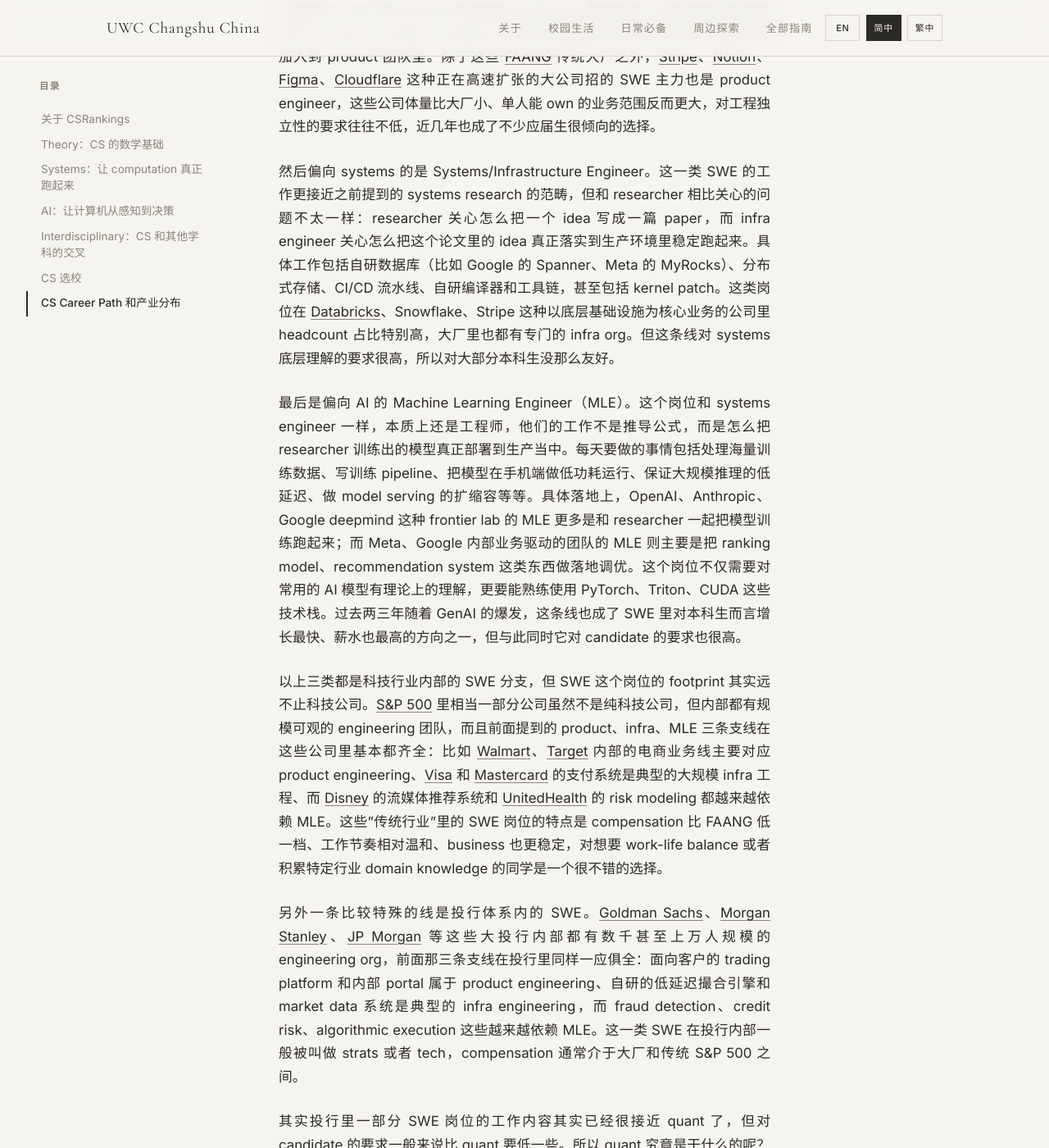
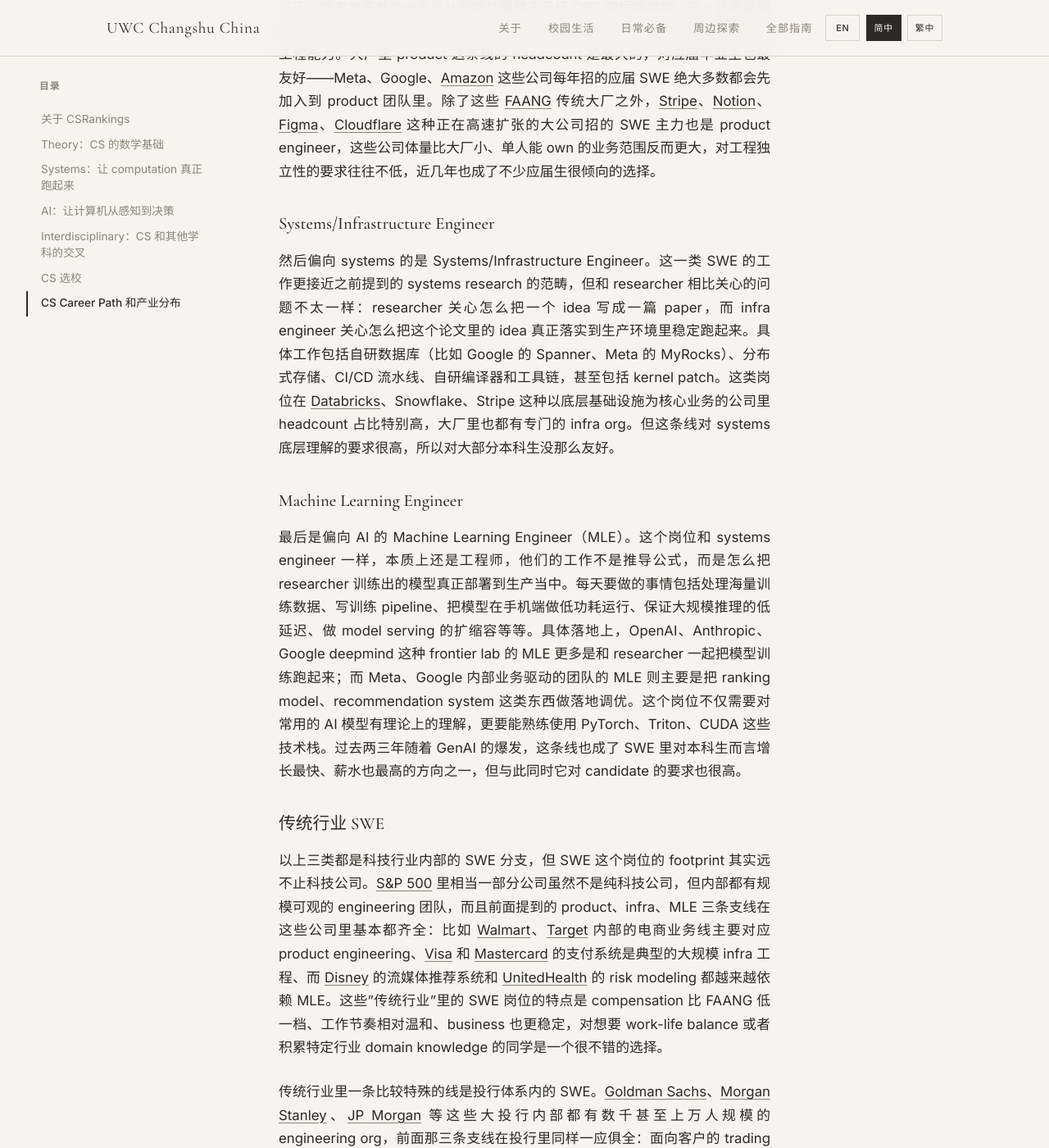
Before and after one commit to United-World-College/UWC-Survival-Guide, a Jekyll site: the page built from website/_guides/chinese/computer-science-CN.md, in a window 1280 px wide and 1400 px high, scrolled down 16339 px. Shown: the whole window at 82% size. Built offline with Jekyll 4.4.1, drawn with Linux system fonts in a browser that asks for light colours; some of the changed text lies outside the part shown.

Commit message:
docs: add subheadings to CS career-path section (CN/TW/EN)
Introduce ### subheadings for the SWE branches (Product Engineer,
Systems/Infrastructure Engineer, Machine Learning Engineer,
Traditional-Industry SWE) and a single Quant heading covering both
market makers and hedge funds. Reframe the investment-bank SWE
paragraph as a special case within traditional industry rather than
a standalone branch.

```diff
--- a/website/_guides/chinese/computer-science-CN.md
+++ b/website/_guides/chinese/computer-science-CN.md
@@ -201,15 +201,25 @@
 
 我一直觉得不少公司的 SWE 就是一个筐，什么都可以往里装。所以这个岗位实际上囊括的工作范围远比听上去要大。根据公司业务和技术栈的不同，SWE 内部的生态非常多元，下面挑几个比较有代表性的分支简单聊聊。
 
+### Product Engineer
+
 首先最常见的是 Product Engineer，根据具体业务还会进一步分成 App、Web 和 Backend 几类。他们工作的重心是实现 product manager 设计的业务逻辑，比如给某个 App 加一个新的 feature、把网页加载速度从 800ms 压到 400ms 以下，或者为高并发业务设计能撑住峰值千万级 QPS 的后端架构。这一线更强调对业务的理解、对分布式系统的熟练度，以及在大型 monorepo 里能高效迭代的工程能力。大厂里 product 这条线的 headcount 是最大的，对应届毕业生也最友好——Meta、Google、[Amazon](https://en.wikipedia.org/wiki/Amazon_(company)) 这些公司每年招的应届 SWE 绝大多数都会先加入到 product 团队里。除了这些 [FAANG](https://en.wikipedia.org/wiki/Big_Tech) 传统大厂之外，[Stripe](https://en.wikipedia.org/wiki/Stripe,_Inc.)、[Notion](https://en.wikipedia.org/wiki/Notion_(productivity_software))、[Figma](https://en.wikipedia.org/wiki/Figma)、[Cloudflare](https://en.wikipedia.org/wiki/Cloudflare) 这种正在高速扩张的大公司招的 SWE 主力也是 product engineer，这些公司体量比大厂小、单人能 own 的业务范围反而更大，对工程独立性的要求往往不低，近几年也成了不少应届生很倾向的选择。
+
+### Systems/Infrastructure Engineer
 
 然后偏向 systems 的是 Systems/Infrastructure Engineer。这一类 SWE 的工作更接近之前提到的 systems research 的范畴，但和 researcher 相比关心的问题不太一样：researcher 关心怎么把一个 idea 写成一篇 paper，而 infra engineer 关心怎么把这个论文里的 idea 真正落实到生产环境里稳定跑起来。具体工作包括自研数据库（比如 Google 的 Spanner、Meta 的 MyRocks）、分布式存储、CI/CD 流水线、自研编译器和工具链，甚至包括 kernel patch。这类岗位在 [Databricks](https://en.wikipedia.org/wiki/Databricks)、Snowflake、Stripe 这种以底层基础设施为核心业务的公司里 headcount 占比特别高，大厂里也都有专门的 infra org。但这条线对 systems 底层理解的要求很高，所以对大部分本科生没那么友好。
 
+### Machine Learning Engineer
+
 最后是偏向 AI 的 Machine Learning Engineer（MLE）。这个岗位和 systems engineer 一样，本质上还是工程师，他们的工作不是推导公式，而是怎么把 researcher 训练出的模型真正部署到生产当中。每天要做的事情包括处理海量训练数据、写训练 pipeline、把模型在手机端做低功耗运行、保证大规模推理的低延迟、做 model serving 的扩缩容等等。具体落地上，OpenAI、Anthropic、Google deepmind 这种 frontier lab 的 MLE 更多是和 researcher 一起把模型训练跑起来；而 Meta、Google 内部业务驱动的团队的 MLE 则主要是把 ranking model、recommendation system 这类东西做落地调优。这个岗位不仅需要对常用的 AI 模型有理论上的理解，更要能熟练使用 PyTorch、Triton、CUDA 这些技术栈。过去两三年随着 GenAI 的爆发，这条线也成了 SWE 里对本科生而言增长最快、薪水也最高的方向之一，但与此同时它对 candidate 的要求也很高。
+
+### 传统行业 SWE
 
 以上三类都是科技行业内部的 SWE 分支，但 SWE 这个岗位的 footprint 其实远不止科技公司。[S&P 500](https://en.wikipedia.org/wiki/S%26P_500) 里相当一部分公司虽然不是纯科技公司，但内部都有规模可观的 engineering 团队，而且前面提到的 product、infra、MLE 三条支线在这些公司里基本都齐全：比如 [Walmart](https://en.wikipedia.org/wiki/Walmart)、[Target](https://en.wikipedia.org/wiki/Target_Corporation) 内部的电商业务线主要对应 product engineering、[Visa](https://en.wikipedia.org/wiki/Visa_Inc.) 和 [Mastercard](https://en.wikipedia.org/wiki/Mastercard) 的支付系统是典型的大规模 infra 工程、而 [Disney](https://en.wikipedia.org/wiki/The_Walt_Disney_Company) 的流媒体推荐系统和 [UnitedHealth](https://en.wikipedia.org/wiki/UnitedHealth_Group) 的 risk modeling 都越来越依赖 MLE。这些"传统行业"里的 SWE 岗位的特点是 compensation 比 FAANG 低一档、工作节奏相对温和、business 也更稳定，对想要 work-life balance 或者积累特定行业 domain knowledge 的同学是一个很不错的选择。
 
-另外一条比较特殊的线是投行体系内的 SWE。[Goldman Sachs](https://en.wikipedia.org/wiki/Goldman_Sachs)、[Morgan Stanley](https://en.wikipedia.org/wiki/Morgan_Stanley)、[JP Morgan](https://en.wikipedia.org/wiki/JPMorgan_Chase) 等这些大投行内部都有数千甚至上万人规模的 engineering org，前面那三条支线在投行里同样一应俱全：面向客户的 trading platform 和内部 portal 属于 product engineering、自研的低延迟撮合引擎和 market data 系统是典型的 infra engineering，而 fraud detection、credit risk、algorithmic execution 这些越来越依赖 MLE。这一类 SWE 在投行内部一般被叫做 strats 或者 tech，compensation 通常介于大厂和传统 S&P 500 之间。
+传统行业里一条比较特殊的线是投行体系内的 SWE。[Goldman Sachs](https://en.wikipedia.org/wiki/Goldman_Sachs)、[Morgan Stanley](https://en.wikipedia.org/wiki/Morgan_Stanley)、[JP Morgan](https://en.wikipedia.org/wiki/JPMorgan_Chase) 等这些大投行内部都有数千甚至上万人规模的 engineering org，前面那三条支线在投行里同样一应俱全：面向客户的 trading platform 和内部 portal 属于 product engineering、自研的低延迟撮合引擎和 market data 系统是典型的 infra engineering，而 fraud detection、credit risk、algorithmic execution 这些越来越依赖 MLE。这一类 SWE 在投行内部一般被叫做 strats 或者 tech，compensation 通常介于大厂和传统 S&P 500 之间。
+
+### Quant
 
 其实投行里一部分 SWE 岗位的工作内容其实已经很接近 quant 了，但对 candidate 的要求一般来说比 quant 要低一些。所以 quant 究竟是干什么的呢？在回答这个问题之前我觉得先要把 quant 分为两类：一类是高频做市商，另一类则是对冲基金。
 
```
Also changed, not shown: website/_guides/chinese/computer-science-TW.md (+11 -1 lines), website/_guides/default/computer-science.md (+11 -1 lines).
